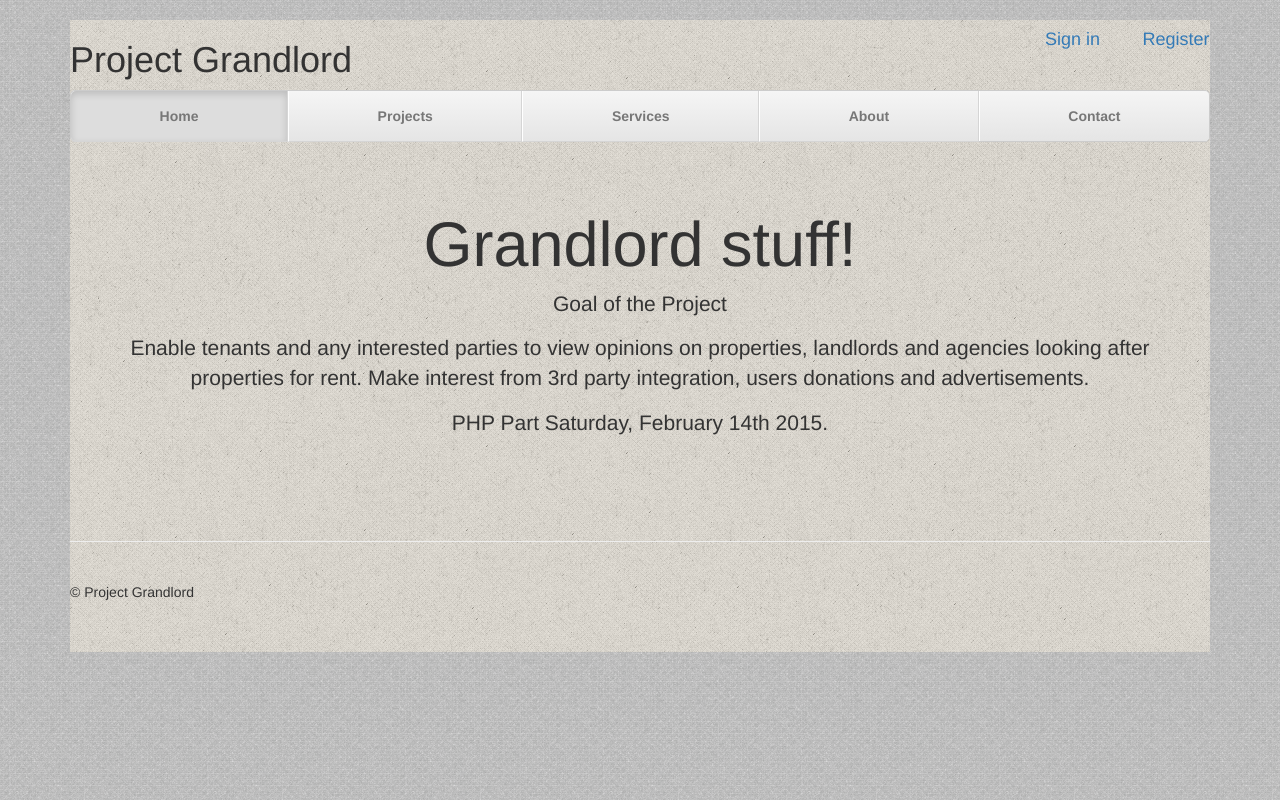
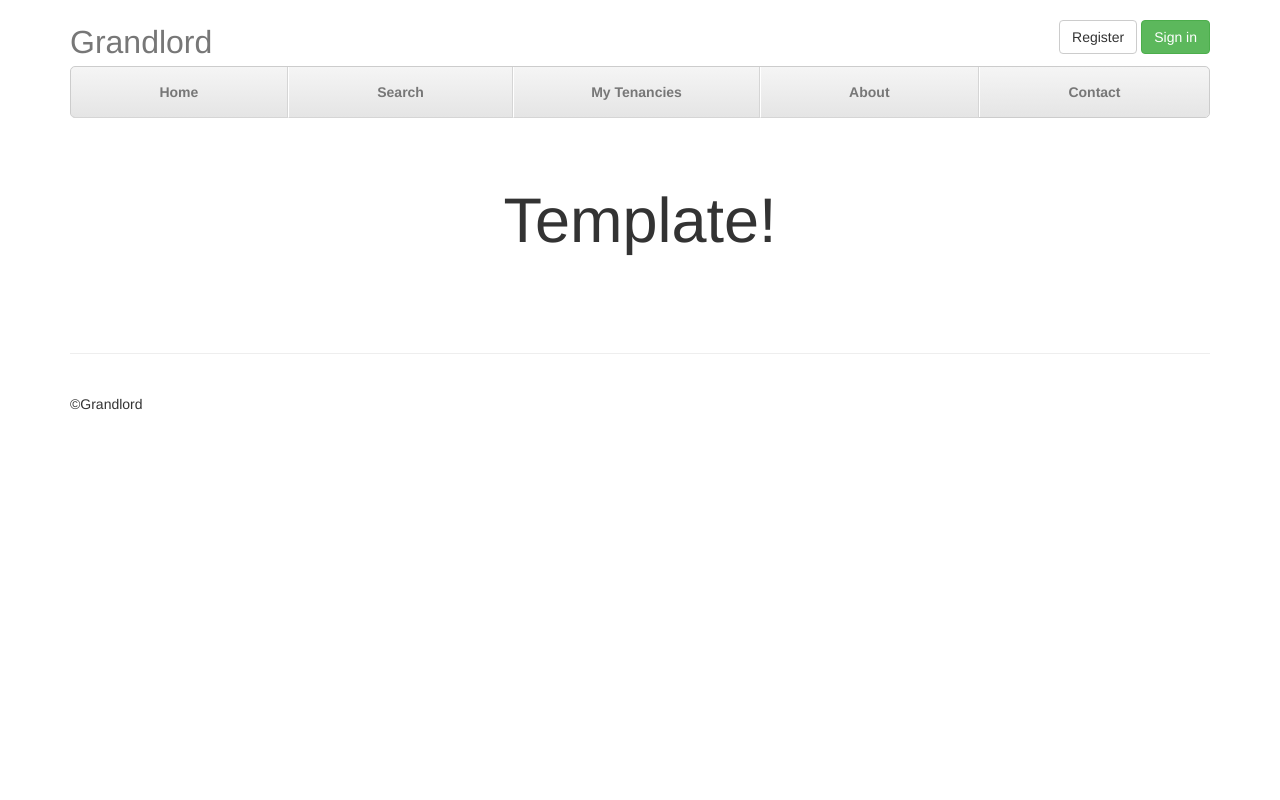
Before and after one commit to Alchemication/GrandLord, a PHP site: the page made by application/views/template/index.php in a window 1280 px wide. Run offline with PHP 8.4, Linux system fonts and the light colour scheme; the template is opened without the code that fills it, so the values that code supplies are empty; some libraries are stand-ins or nearby versions.

Commit message:
Configured header and footer Cleaned contact folder (deleted display.php and replaced it with index.php ->amended changes in ContacController.php) Configured links for login and contact page

```diff
--- a/application/controllers/ContactController.php
+++ b/application/controllers/ContactController.php
@@ -13,7 +13,7 @@ class ContactController extends AbstractController
     /**
      * Display all contacts
      */
-    public function displayAction()
+    public function indexAction()
     {
         try {
             // instantiate model, this will connect to db
@@ -23,7 +23,7 @@ class ContactController extends AbstractController
             $allContacts = $contactModel->find();
 
             // load view and pass data into it
-            $this->loadView('contact/display', ['contacts' => $allContacts]);
+            $this->loadView('contact/index', ['contacts' => $allContacts]);
 
         } catch (\Exception $e) {
 
--- a/application/views/contact/display.php
+++ b/application/views/contact/index.php
@@ -1,4 +1,5 @@
 
+<div class="jumbotron">
 <div class="well">
     <h4>Display Contacts</h4>
 </div>
@@ -35,3 +36,4 @@
     </table>
 
 <?php endif ?>
+ </div>
--- a/application/views/default/footer.php
+++ b/application/views/default/footer.php
@@ -1,5 +1,11 @@
-</div>
 
+
+<!-- Site footer -->
+<footer class="footer">
+    <p>©Grandlord</p>
+</footer>
+</div> <!-- /wrapper -->
+</div> <!-- /container -->
 
 <script src="<?php echo BASE_URL ?>/public/js/script.js"></script>
 </body>
--- a/application/views/default/header.php
+++ b/application/views/default/header.php
@@ -7,11 +7,37 @@
     <title>Grandlord</title>
     <meta name="description" content="Rate Your Landlord">
     <meta name="author" content="CIT">
+    <!-- Bootstrap core CSS -->
+    <link rel="stylesheet" type="text/css" href="<?php echo BASE_URL ?>/public/css/bootstrap.css" />
 
-    <link rel="stylesheet" href="<?php echo BASE_URL ?>/public/css/bootstrap.css">
-    <link rel="stylesheet" href="<?php echo BASE_URL ?>/public/css/styles.css">
+    <!-- Custom styles -->
+    <link href="<?php echo BASE_URL ?>/public/css/justified-nav.css" rel="stylesheet">
+    <link href="<?php echo BASE_URL ?>/public/css/stylesG.css" rel="stylesheet" type="text/css">
+
 </head>
-
 <body>
 
-<div id="main" class="row-fluid">
+<div class="container">
+    <div class="wrapper">
+        <div class="masthead">
+
+            <div class="topNav">
+                <text class="text-muted">Grandlord</text>
+                <button type="submit" class="btn btn-success  pull-right btn-margin-left"onclick="location.href='<?php echo BASE_URL ?>/login/index'">Sign in</button>
+                <button type="button" class="btn btn-default  pull-right" onclick="location.href='<?php echo BASE_URL ?>/login/index'">Register</button>
+
+            </div>
+        </div>
+
+
+        <nav>
+            <ul class="nav nav-justified">
+                <!-- class="active" to be defined -->
+                <li><a href="<?php echo BASE_URL ?>/home/index">Home</a></li>
+                <li><a href="<?php echo BASE_URL ?>/search/index">Search</a></li>
+                <li><a href="<?php echo BASE_URL ?>/myTenancies/index">My Tenancies</a></li>
+                <li><a href="<?php echo BASE_URL ?>/about/index">About</a></li>
+                <li><a href="<?php echo BASE_URL ?>/contact/index">Contact</a></li>
+            </ul>
+        </nav>
+    </div>
--- a/application/views/template/index.php
+++ b/application/views/template/index.php
@@ -1,73 +1,6 @@
-<!DOCTYPE html>
 
-<html lang="en"><head><meta http-equiv="Content-Type" content="text/html; charset=UTF-8">
-    <meta charset="utf-8">
-    <meta http-equiv="X-UA-Compatible" content="IE=edge">
-    <meta name="viewport" content="width=device-width, initial-scale=1">
-    <meta name="description" content="">
-    <meta name="author" content="">
+<!-- Jumbotron -->
+<div class="jumbotron">
+    <h1>Template!</h1>
 
-
-    <title>Home</title>
-
-    <!-- Bootstrap core CSS -->
-    <link rel="stylesheet" type="text/css" href="<?php echo BASE_URL ?>/public/css/bootstrap.css" />
-
-    <!-- Custom styles -->
-    <link href="<?php echo BASE_URL ?>/public/css/justified-nav.css" rel="stylesheet">
-    <link href="<?php echo BASE_URL ?>/public/css/stylesG.css" rel="stylesheet" type="text/css">
-
-</head>
-
-<body>
-
-<div class="container">
-
-    <div class="wrapper">
-        <div class="masthead">
-
-            <div class="row">
-                <div class="col-md-10"><h1 class="text-nowrap">Project Grandlord</h1></div>
-                <div class="col-md-1"><h4 class="text-muted"><a href="./index.html">Sign in</a></h4></div>
-                <div class="col-md-1"><h4 class="text-muted"><a href="./index.html">Register</a></h4></div>
-            </div>
-
-            <nav>
-                <ul class="nav nav-justified">
-                    <li class="active"><a href="./index.html">Home</a></li>
-                    <li><a href="./projects.html">Projects</a></li>
-                    <li><a href="./index.html">Services</a></li>
-                    <li><a href="./index.html">About</a></li>
-                    <li><a href="./index.html">Contact</a></li>
-                </ul>
-            </nav>
-        </div>
-
-        <!-- Jumbotron -->
-        <div class="jumbotron">
-            <h1>Grandlord stuff!</h1>
-            <p class="lead">Goal of the Project</p>
-            <p>	Enable tenants and any interested parties to view opinions on properties, landlords and agencies looking after properties for rent. Make interest from 3rd party integration, users donations and advertisements.</p>
-            <p> PHP Part
-
-                <?php
-                echo date('l, F dS Y.');
-                ?>
-
-        </div>
-        </p>
-        <!-- Example row of columns -->
-
-
-        <!-- Site footer -->
-        <footer class="footer">
-            <p>© Project Grandlord</p>
-        </footer>
-    </div> <!-- /wrapper -->
-</div> <!-- /container -->
-
-
-
-
-</body>
-</html>
+</div>
--- a/public/css/stylesG.css
+++ b/public/css/stylesG.css
@@ -1,13 +1,8 @@
-.pink {
-    color: hotpink;
+.topNav{
+    font-size:xx-large;
+
 }
 
-
-body {
-	background-image:url(../img/nasty_fabric.png);
+.btn-margin-left {
+    margin-left: 4px;
 }
-
-.wrapper {
-	background-image: url(../img/bedge_grunge.png);
-
-}
```
Also changed, not shown: application/views/home/index.php (+6 -1 lines), application/views/login/index.php (+12 -5 lines).
